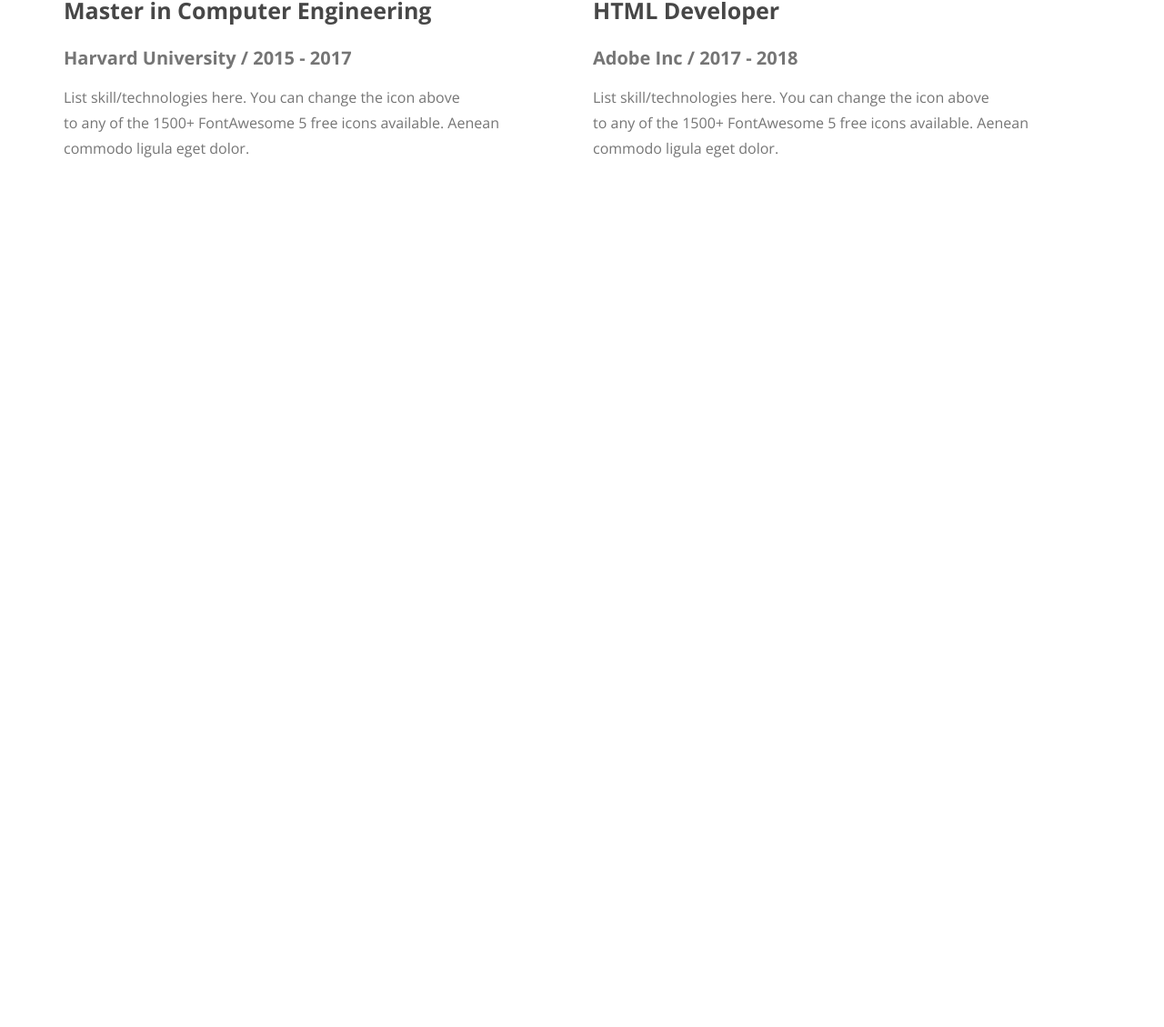
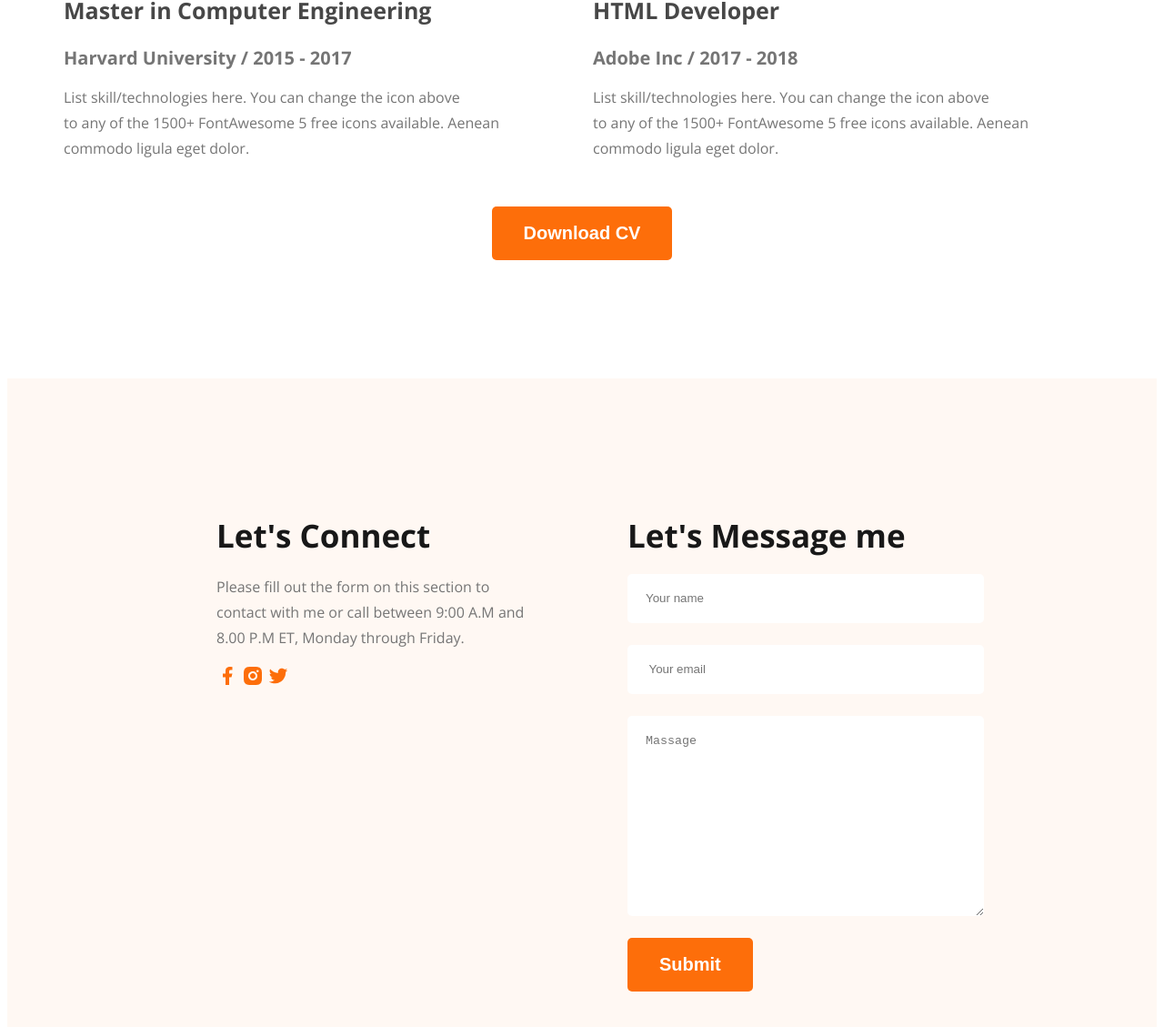
Before and after one commit to Nanditahalder/web-deb-protfolio, a plain HTML site: page index.html in a window 1280 px wide. Shown: the part 3240-4369 px from the top of the page at 91% size. Before the commit the page ends 3547 px from the top, so only its background shows below. Drawn offline with nearby package versions, Linux system fonts and the light colour scheme.

Commit message:
added final code

```diff
--- a/index.html
+++ b/index.html
@@ -132,11 +132,32 @@
                 </div>
                </div>
             </div>
+                <div class="text-center resume-download-cv">
+                    <button class="btn-primary">Download CV</button>
+                </div>
          </section>
 
     </main>
-    <footer>
+    <footer class="secondary-bg">
+        <div class="footer-column">
+            <h3 class="section-titles">Let's Connect</h3>
+            <p class="experiance-description">Please fill out the form on this section to contact with me or call between 9:00 A.M and 8.00 P.M ET, Monday through Friday.</p>
+            <div>
+                <a href=""><img src="images/icons/facebook.png" alt=""></a>
+                <a href=""><img src="images/icons/insta.png" alt=""></a>
+                <a href=""><img src="images/icons/twitter.png" alt=""></a>
+            </div>
+        </div>
+        <div class="footer-column">
+            <h3 class="section-titles">Let's Message me</h3>
+            <form action="">
+                <input placeholder="Your name" type="text">
+                <input placeholder=" Your email" type="email" name="" id="">
+                <textarea placeholder="Massage" name="" id="" cols="30" rows="10"></textarea>
+                <button class="btn-primary" type="submit">Submit</button>
+            </form>
 
+        </div>
     </footer>
 </body>
 </html>
--- a/styles/protfolio.css
+++ b/styles/protfolio.css
@@ -181,3 +181,44 @@ margin-bottom: 100px;
 .resume hr {
     margin: 30px 5px;
 }
+.resume-download-cv {
+    margin-top: 50px;
+}
+
+/* footer style */
+footer {
+    padding: 130px 230px;
+    display: flex;
+    gap: 100px;
+}
+.footer-column {
+    width: 50%;
+}
+footer input[type="text"] , footer input[type="email"] {
+    height: 34px;
+    border-radius: 5px;
+    background-color: white;
+    display: block;
+    width: 100%;
+    padding: 10px 20px;
+    margin-bottom: 24px;
+    border: none;
+}
+footer textarea {
+    height: 180px;
+    border-radius: 5px;
+    background-color: white;
+    display: block;
+    width: 100%;
+    padding: 20px 20px;
+    margin-bottom: 24px;
+    border: none;
+}
+.section-titles {
+color: rgb(24, 24, 24);
+font-size: 35px;
+font-weight: 700;
+text-align: left;
+line-height: 15px;
+letter-spacing: 0%;
+}
```
